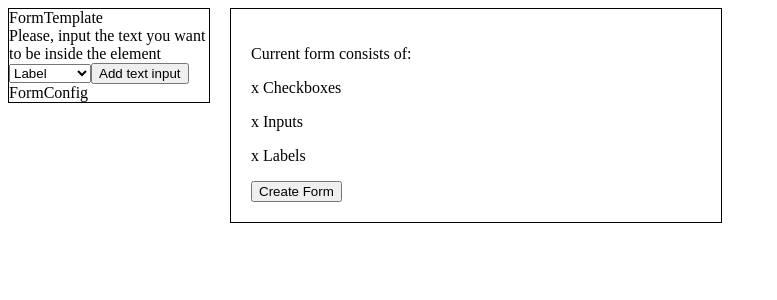
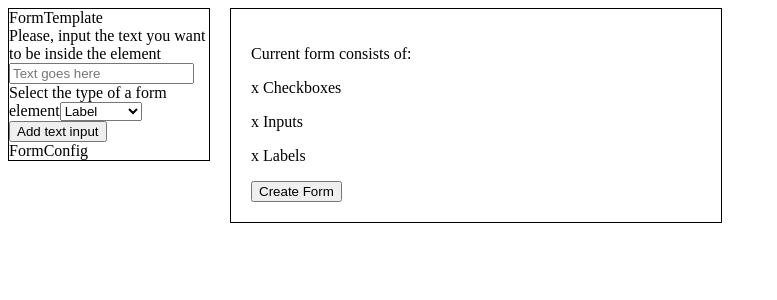
Before and after one commit to tony-blackie/form-constructor, a React app: page / in a window 1280 px wide. Shown: the top 300 px of the page, without its empty margins (0-777 px from the left). Built offline with nearby package versions, Linux system fonts and the light colour scheme.

Commit message:
Add handler for text change

```diff
--- a/src/components/FormConstructor.jsx
+++ b/src/components/FormConstructor.jsx
@@ -6,19 +6,25 @@ export default class FormConstructor extends Component {
         super(props);
 
         this.state = {
-            formInputType: 'label'
+            formInputType: 'label',
+            textInputValue: ''
         };
 
         this.handleClick = this.handleClick.bind(this);
-        this.handleChange = this.handleChange.bind(this);
+        this.handleSelectChange = this.handleSelectChange.bind(this);
+        this.handleTextChange = this.handleTextChange.bind(this);
     }
 
     handleClick(event) {
-        this.props.handleClick()
+        //this.props.handleClick(this.state);
     }
 
-    handleChange(event) {
+    handleSelectChange(event) {
         this.setState({formInputType: event.target.value})
+    }
+
+    handleTextChange(event) {
+        this.setState({textInputValue: event.target.value})
     }
 
     render() {
@@ -26,13 +32,17 @@ export default class FormConstructor extends Component {
             <div className="constructor">
                 <div className="constructor__component">
                     <label>Please, input the text you want to be inside the element</label>
-
-                    <select value={this.state.value} onChange={this.handleChange}>
-                        <option value="label">Label</option>
+                    <input type="text" placeholder="Text goes here" onChange={this.handleTextChange} />
+                </div>
+                <div className="constructor__component">
+                    <label>Select the type of a form element</label>
+                    <select value={this.state.value} onChange={this.handleSelectChange}>
+                        <option value="label" defaultValue>Label</option>
                         <option value="checkbox">Checkbox</option>
                         <option value="text">Text input</option>
                     </select>
-
+                </div>
+                <div className="constructor__component">
                     <button onClick={this.handleClick}>Add text input</button>
                 </div>
             </div>
```
